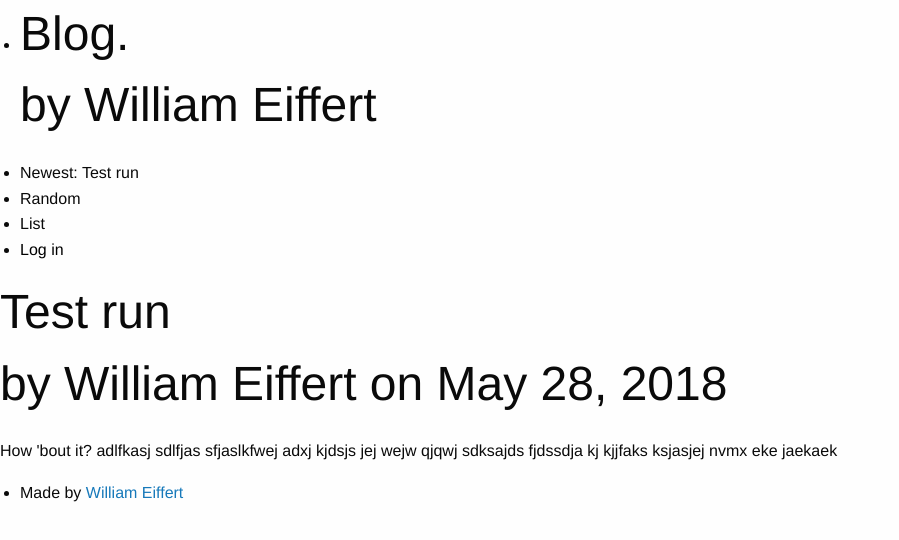
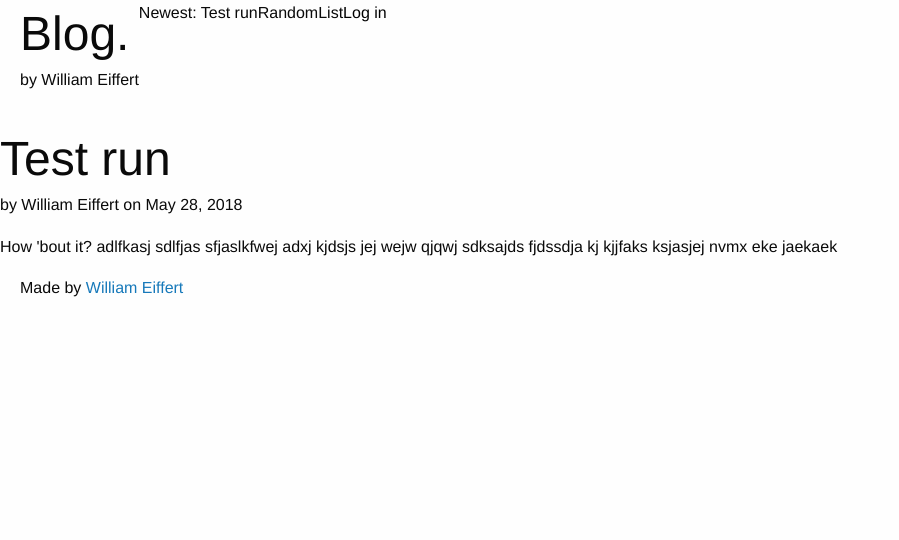
Before and after one commit to weiffert/blog, a React (Create React App) app: page / in a window 1280 px wide. Shown: the top 540 px of the page, without its empty margins (0-899 px from the left). Built offline with nearby package versions, Linux system fonts and the light colour scheme.

Commit message:
Style lists

```diff
--- a/src/App.css
+++ b/src/App.css
@@ -1 +1,14 @@
 @import "https://cdnjs.cloudflare.com/ajax/libs/foundation/6.4.3/css/foundation.min.css";
+
+ul {
+  display: flex;
+}
+
+li {
+  list-style: none;
+  margin: 0;
+}
+
+h1 p {
+  font-size: 1rem;
+}
```
